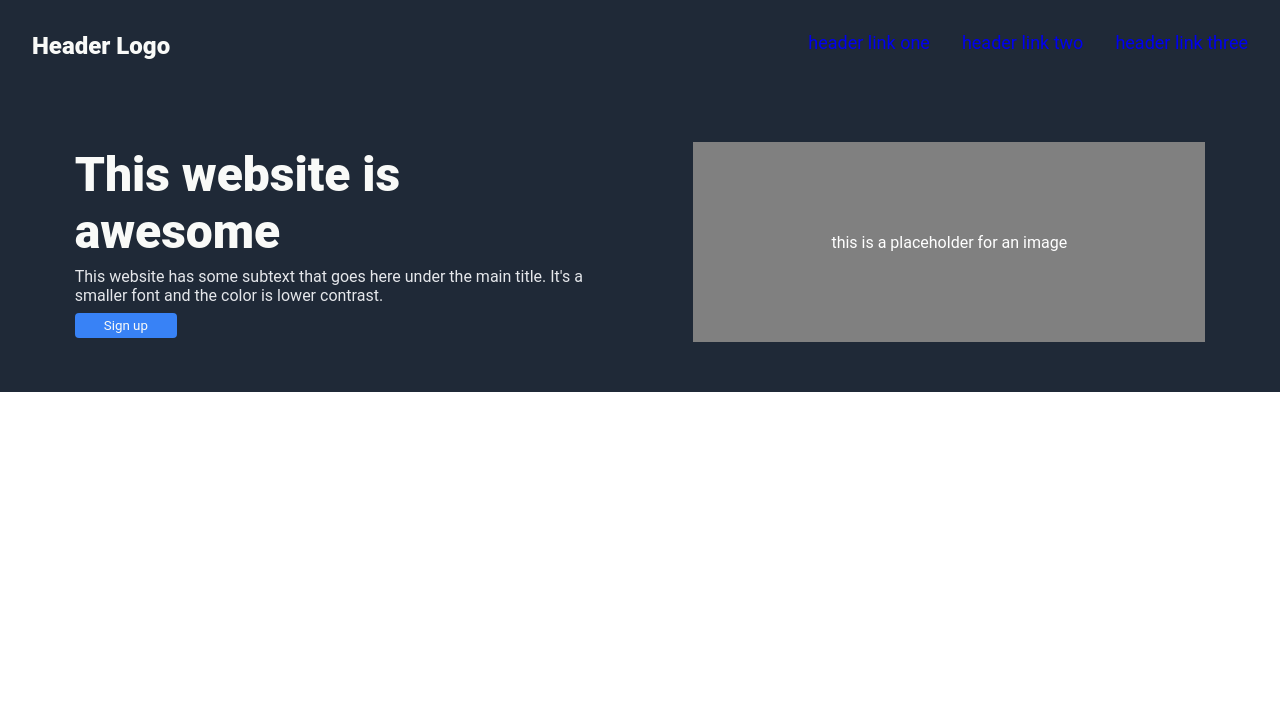
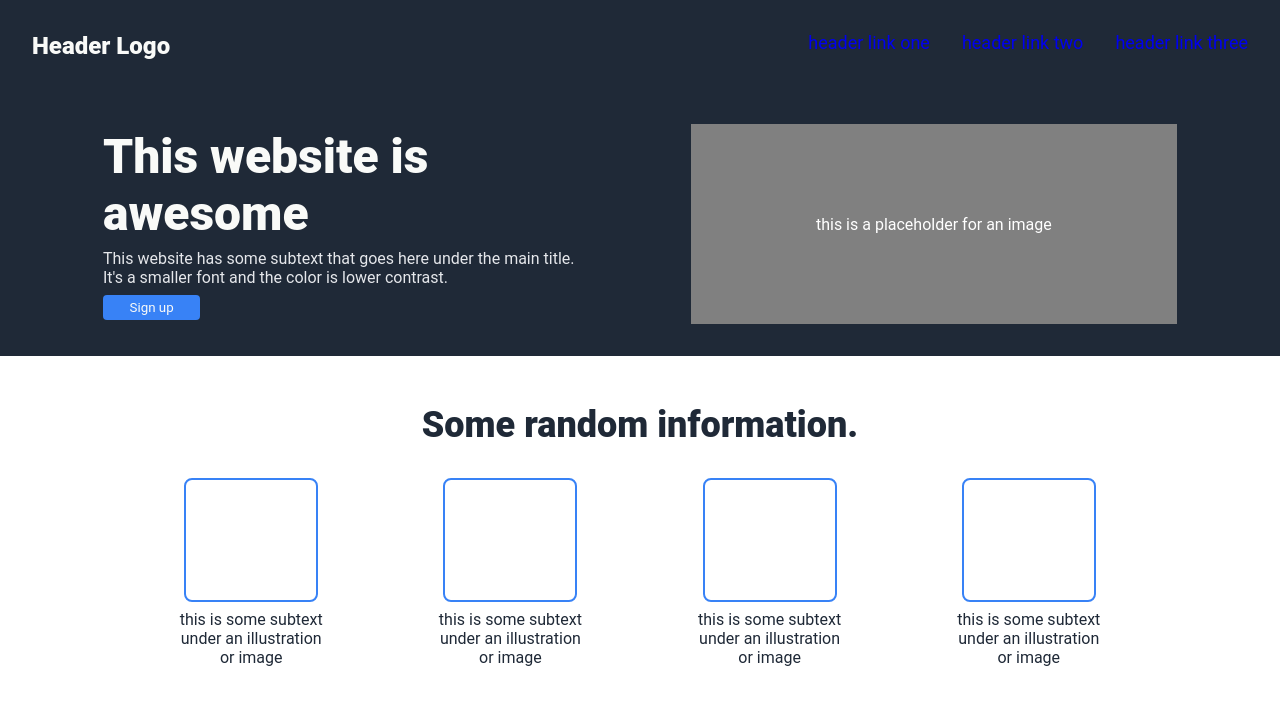
Before and after one commit to celsovillano/CSS-practice-TheOdinProject, a plain HTML site: page project-landing-page/index.html in a window 1280 px wide. Drawn offline with Linux system fonts and the light colour scheme.

Commit message:
Adds the random information content
This is the second main panel (aside from header and footer) for the
webpage. Items are inside flexbox containers for adjustability. Game
plan for this was to create an upper and lower panel; with the lower
panel containing another flexbox container that once again contains
different containers for the image and content.

```diff
--- a/project-landing-page/index.html
+++ b/project-landing-page/index.html
@@ -54,5 +54,61 @@
             </div>
         </div>
     </div>
+
+    <!-- Random Information Content -->
+    <div class='rand_info'>
+        <!-- Header -->
+        <div class='rand_info_header'>
+            Some random information.
+        </div>
+
+        <!-- Content Info -->
+        <div class='rand_info_content'>
+            <!-- First Random Content -->
+            <div class='box_and_content'>
+                <!-- Insert BOX here -->
+                <div class='box_image'>
+                    <!-- Image -->
+                </div>
+                <!-- Insert subtext here -->
+                <div class='box_subtext'>
+                    this is some subtext under an illustration or image
+                </div>
+            </div>
+            <!-- Second Random Content -->
+            <div class='box_and_content'>
+                <!-- Insert BOX here -->
+                <div class='box_image'>
+                    <!-- Image -->
+                </div>
+                <!-- Insert subtext here -->
+                <div class='box_subtext'>
+                    this is some subtext under an illustration or image
+                </div>
+            </div>
+            <!-- Third Random Content -->
+            <div class='box_and_content'>
+                <!-- Insert BOX here -->
+                <div class='box_image'>
+                    <!-- Image -->
+                </div>
+                <!-- Insert subtext here -->
+                <div class='box_subtext'>
+                    this is some subtext under an illustration or image
+                </div>
+            </div>
+            <!-- Fourth Random Content -->
+            <div class='box_and_content'>
+                <!-- Insert BOX here -->
+                <div class='box_image'>
+                    <!-- Image -->
+                </div>
+                <!-- Insert subtext here -->
+                <div class='box_subtext'>
+                    this is some subtext under an illustration or image
+                </div>
+            </div>
+        </div>
+    </div>
 </body>
 </html>
--- a/project-landing-page/styles.css
+++ b/project-landing-page/styles.css
@@ -65,6 +65,8 @@ body{
     gap: 2.5%;
     background-color: #1F2937;
     height: 300px;
+    flex: 1;
+    padding: 32px;
 }
 
 /* Right Panel - flex */
@@ -77,7 +79,6 @@ body{
     height: 200px;
     width: 40%;
     padding: 0px;
-    /* margin-right: auto; */
 }
 
 /* Left Panel - flex */
@@ -92,7 +93,6 @@ body{
     padding: 0px;
     margin: 0px;
     justify-content: space-around;
-    /* margin-left: auto; */
 }
 
 /* Hero */
@@ -116,3 +116,75 @@ body{
 button:hover{
     cursor: pointer;
 }
+
+
+/* Random Information Panel */
+/* Current architecture: panel 1 - Header, panel 2 - group of boxes */
+/* Hence the flex-direction should be along the column of the page */
+.rand_info{
+    display: flex;
+    flex: 1;
+    justify-content: center;
+    flex-direction: column;
+    align-content: space-around;
+    gap: 16px;
+    padding: 16px;
+    margin: 16px;
+}
+
+.rand_info_header{
+    display: flex;
+    justify-content: center;
+    align-content: center;
+    align-items: center;
+    font-size: 36px;
+    font-weight: 900;
+    color: #1F2937;
+    padding: 16px;
+}
+
+/* Adjust boxes and its contents */
+/* Current architecture: the boxes and contents are enclosed in a  container - rand_info-content */
+/* Flex-direction for rand_info-content should be along the row */
+.rand_info_content{
+    display: flex;
+    justify-content: center; /* TODO: Test "center" */
+    gap: 16px;
+    text-align: center;
+}
+
+/* Inside the container is another container/box (box_and_content) that would contain the image and the caption altogether */
+/* align the image box and its subtext along the column */
+.box_and_content{
+    display: flex;
+    justify-content: center;
+    flex-direction: column;
+    align-content: center;
+    align-items: center;
+    width: 20%;
+    color: #1F2937;
+    gap: 8px;
+}
+
+/* style the box containing the image */
+.box_image{
+    border-style: solid;
+    border-width: 2px;
+    border-color: #3882F6;
+    border-radius: 8px;
+    color: #1F2937;
+    display: flex;
+    justify-content: center;
+    align-items: center;
+    height: 120px;
+    width: 130px;
+    flex: 1 1 auto;
+}
+
+/* style the subtext under the image box */
+.box_subtext{
+    display: flex;
+    flex: 1;
+    flex-wrap: wrap;
+    width: 150px;
+}
```
